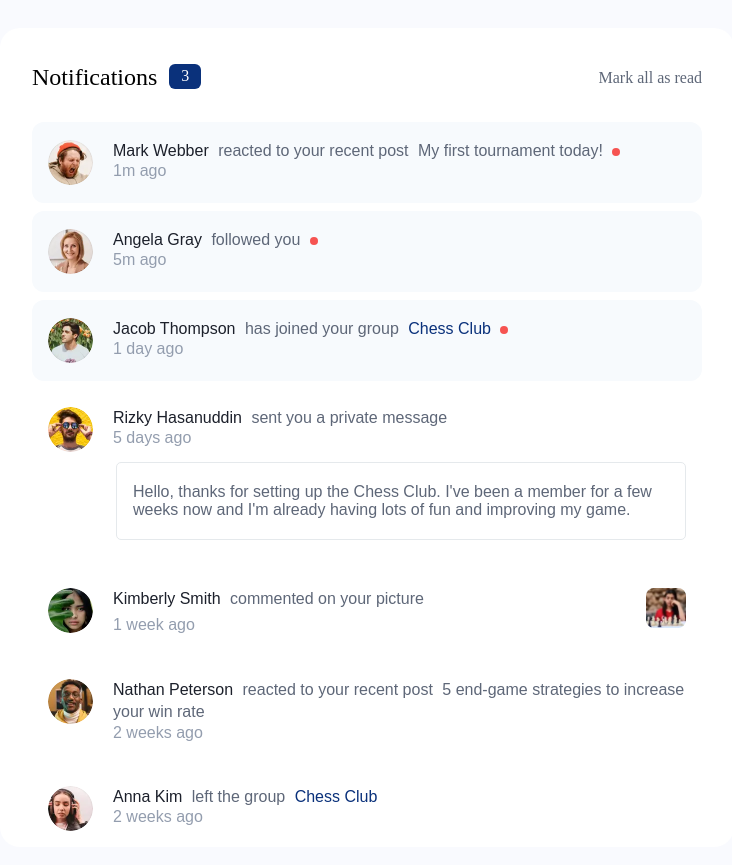
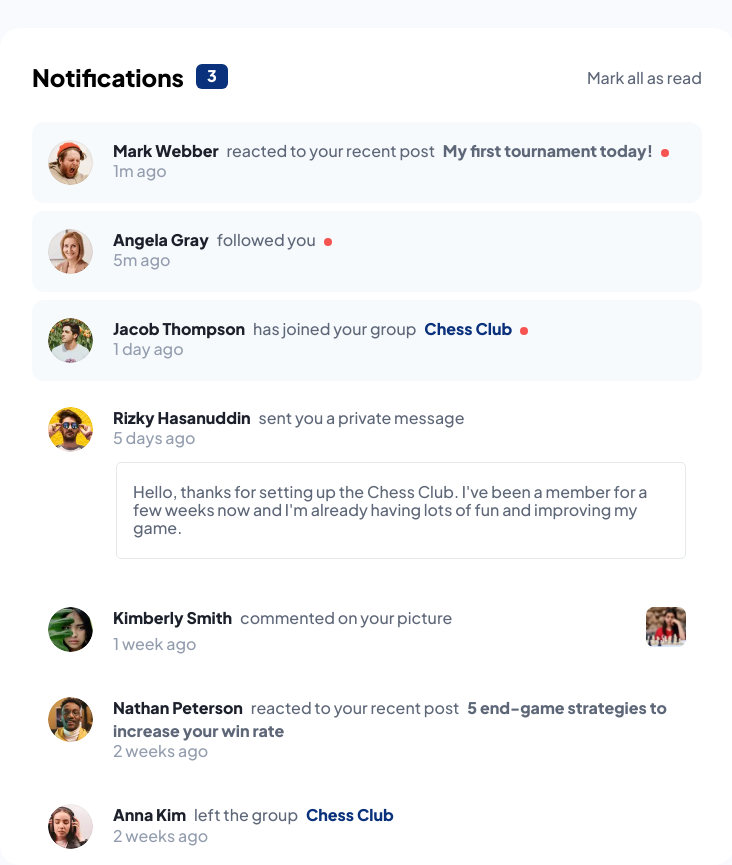
Before and after one commit to adryan090/notification-page, a plain HTML site: page index.html in a window 1280 px wide. Shown: the whole page, without its empty margins (273-1005 px from the left). Drawn offline with Linux system fonts and the light colour scheme; the site is published under a folder, as on GitHub Pages, so addresses that start at the root find nothing.

Commit message:
Changed font src url

```diff
--- a/scss/global/_fonts.scss
+++ b/scss/global/_fonts.scss
@@ -1,6 +1,6 @@
 @font-face {
   font-family: "Plus Jakarta Sans";
-  src: url("/assets/fonts/PlusJakartaSans-VariableFont_wght.ttf") format("woff2-variations");
+  src: url("../assets/fonts/PlusJakartaSans-VariableFont_wght.ttf") format("woff2-variations");
   font-weight: 500 800;
   font-display: swap;
 }
```
Also changed, not shown: dist/style.css, 1 other file.
